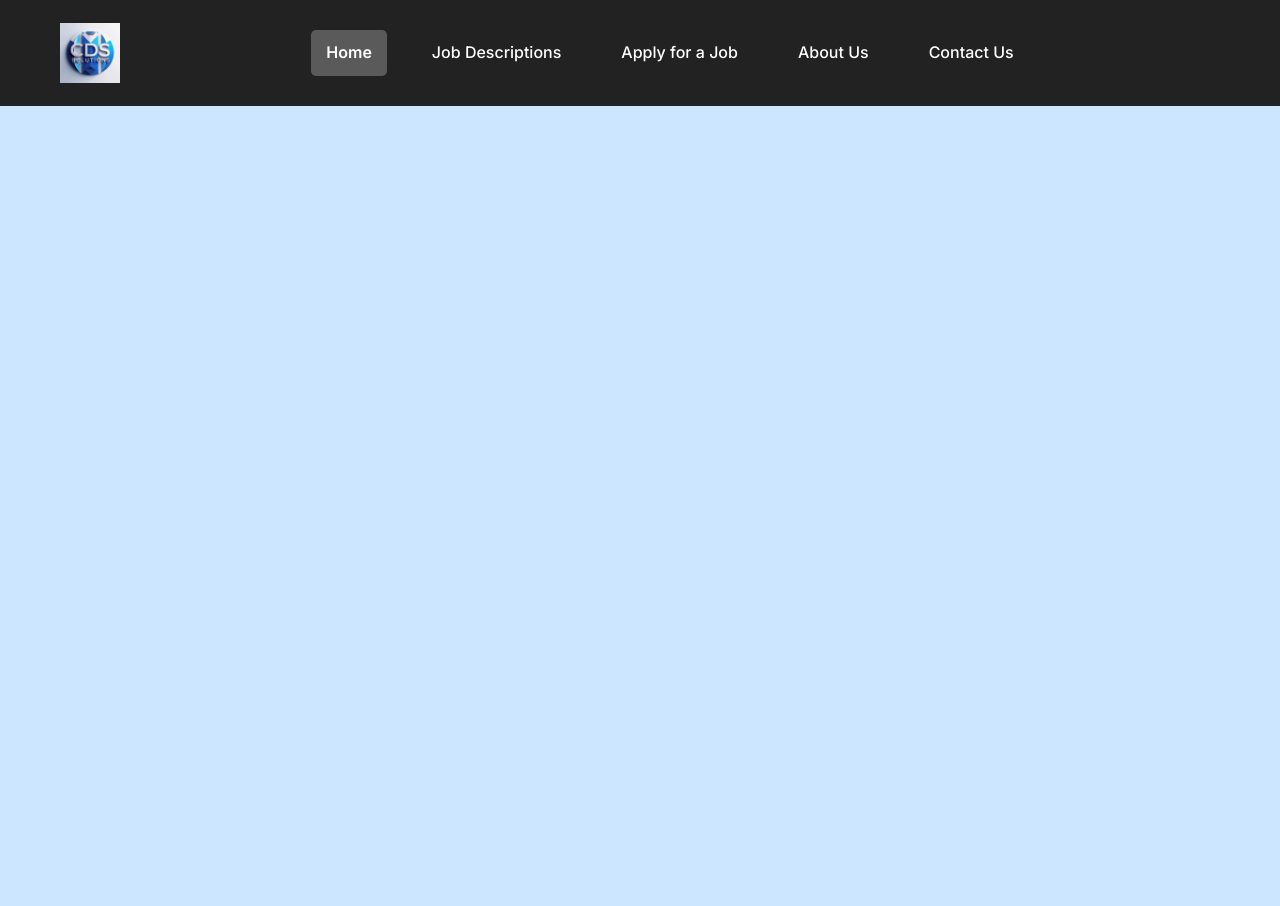
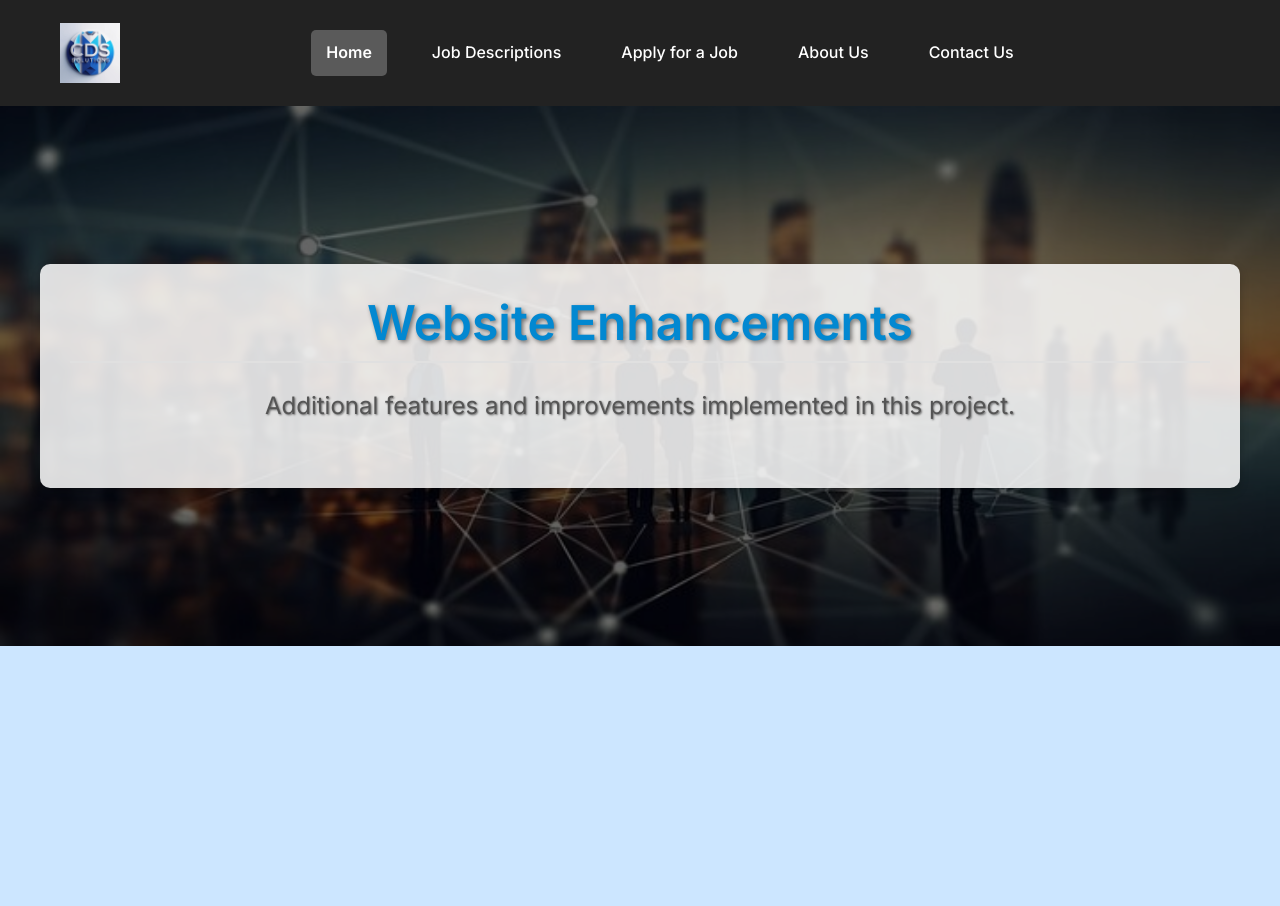
Before and after one commit to 105549359/Team05_Part1, a PHP site: page /enhancements.php in a window 1280 px wide. Before the commit the page ends 106 px from the top, so only its background shows below. Run offline with PHP 8.4, Linux system fonts and the light colour scheme.

Commit message:
Main Section and Hero Banner

```diff
--- a/enhancements.php
+++ b/enhancements.php
@@ -6,3 +6,11 @@ include('header.inc');
 <div class="container">
     <?php include('nav.inc'); ?>
 </div>
+
+<main>
+    <section class="hero">
+        <div class="container">
+            <h2>Website Enhancements</h2>
+            <p>Additional features and improvements implemented in this project.</p>
+        </div>
+    </section>
```
